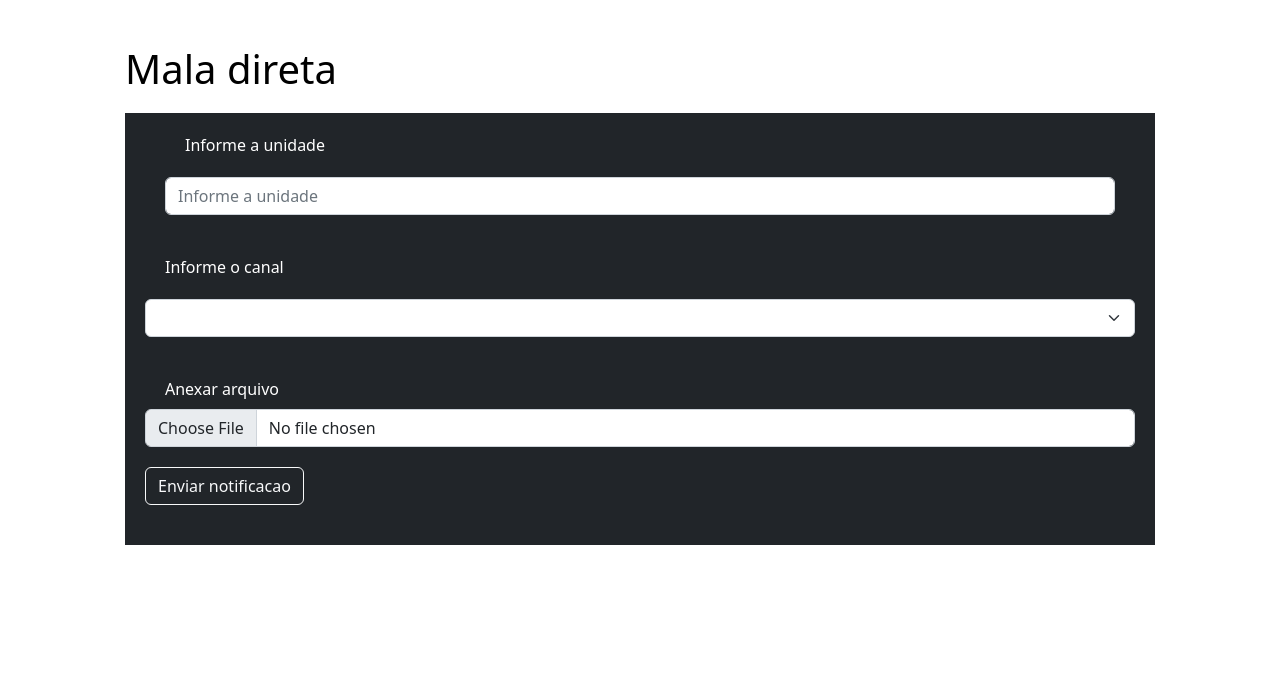
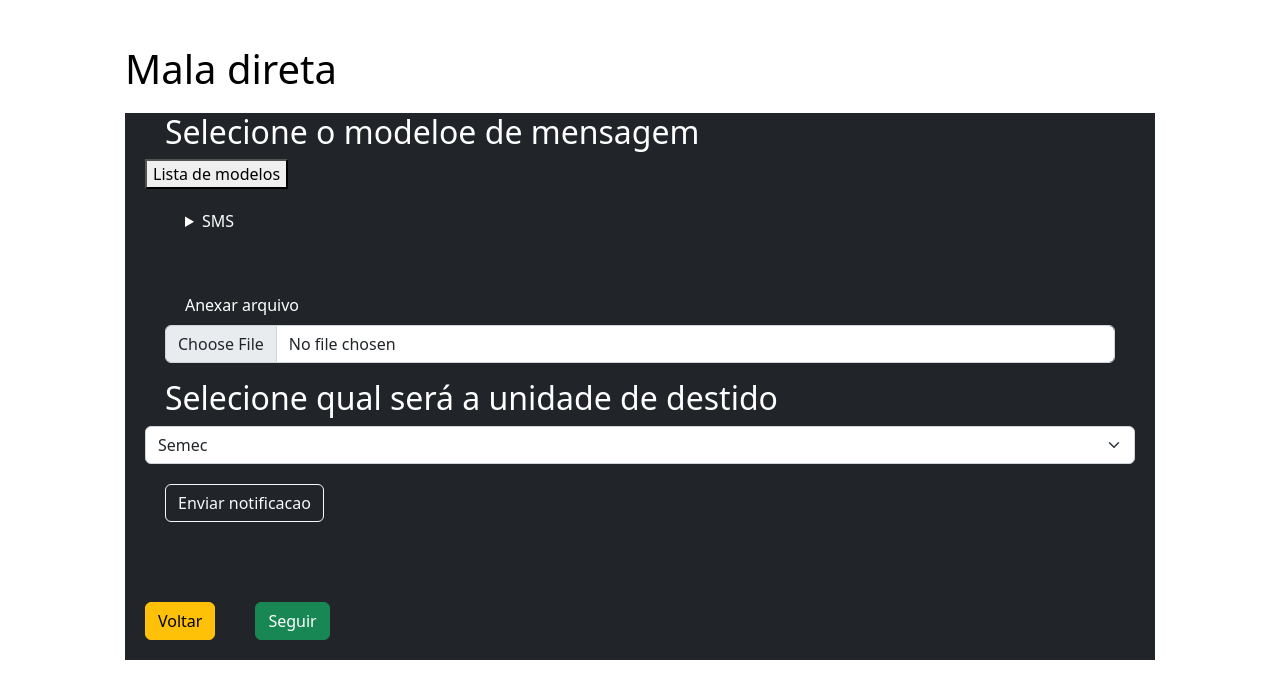
Before and after one commit to Tracker-Message/front-end, a Vue app in the folder tracker/: page /MalaDireta in a window 1280 px wide. Shown: the top 698 px of the page. Built offline with nearby package versions, Linux system fonts and the light colour scheme; the HTML template or start-up script is replaced by a standard one.

Commit message:
finalizando front

```diff
--- a/tracker/db/db.json
+++ b/tracker/db/db.json
@@ -10,6 +10,18 @@
       "name": "text",
       "content": "tt3et",
       "id": 2
+    },
+    {
+      "canal": null,
+      "name": null,
+      "content": null,
+      "id": 3
+    },
+    {
+      "canal": null,
+      "name": null,
+      "content": null,
+      "id": 4
     }
   ],
   "canais": [
@@ -26,6 +38,16 @@
       "id": 5
     }
   ],
-  "mala-direta": [],
+  "mala-direta": [
+    {
+      "name": "Semec",
+      "id": 1
+    },
+    {
+      "name": "Semge",
+      "id": 2
+    }
+  ],
   "status": []
+
 }
--- a/tracker/src/router/index.js
+++ b/tracker/src/router/index.js
@@ -2,6 +2,8 @@ import { createRouter, createWebHistory } from 'vue-router'
 import Modelo from '../views/Modelo.vue'
 import Home from '../views/Home.vue'
 import Canal from '../views/Canal.vue'
+import Status from '../views/Status.vue'
+
 import Unidade from '../views/Unidade.vue'
 import MalaDireta from '../views/MalaDireta.vue'
 import Menu from '../views/Menu.vue'
@@ -48,6 +50,11 @@ const router = createRouter({
       name: 'MyCanais',
       component: MyTable
     },
+    {
+      path: '/Status',
+      name: 'Status',
+      component: Status
+    },
   {
   path: '/Menu',
   name: 'Menu',
--- a/tracker/src/views/Canal.vue
+++ b/tracker/src/views/Canal.vue
@@ -25,7 +25,12 @@ label="Informe o canal"
 </div>
 
 </form>
-
+<a href="/" class="btn btn-warning" type="submit" value="Submit">
+    Voltar
+</a>
+<a href="/Modelo" class="btn btn-success" type="submit" value="Submit">
+    Seguir
+</a>
 </template>
 
 <script>
--- a/tracker/src/views/MalaDireta.vue
+++ b/tracker/src/views/MalaDireta.vue
@@ -3,31 +3,40 @@
 <h1>Mala direta</h1>
 
 <div class="bg-dark" >
+<form>
+    <h2>Selecione o modeloe de mensagem</h2>
+<button>Lista de modelos</button>
 
-<Input
-type="text"
-name="unidade"
-placeholder="Informe a unidade"
-label="Informe a unidade"
-
-/>
-
-
-<Select
-labelSelect="Informe o canal"
-/>
-
+<details>
+    <summary>SMS</summary>
+    <p>Este é tudo</p>
+    <button>Selecionar</button>
+</details>
 
 <InputFile
 labelFile="Anexar arquivo"
 
 />
 
+ <h2>Selecione qual será a unidade de destido</h2>
+<select class="form-select" size="1" aria-label="multiple select">
+<option>Semec</option>
+<option>Semed</option>
+</select>
 
 <Button
 criarModelo="Enviar notificacao"
 />
+
 <br/>
+</form>
+<a href="/Modelo" class="btn btn-warning" type="submit" value="Submit">
+    Voltar
+</a>
+
+<a href="/Status" class="btn btn-success" type="submit" value="Submit">
+    Seguir
+</a>
 </div>
 </div>
 
@@ -60,4 +69,7 @@ export default{
 h1{
     color: black;
 }
+details{
+    color: white;
+}
 </style>
--- a/tracker/src/views/Modelo.vue
+++ b/tracker/src/views/Modelo.vue
@@ -25,6 +25,11 @@ v-model="canal" id="canal"
     <option>Este é o modelo 1</option>
       <option>Este é o modelo 2</option>
 </select>
+
+<button class="btn btn-primary" @click="ExibirCadastroModelo">Criar</button>
+
+<div v-show="CriarModelo">
+
 <Input
 type="text"
 v-model="name"
@@ -43,13 +48,18 @@ label="Conteúdo"
  criarModelo="Adicionar modelo"
  />
 
-
+</div>
 <a href="MyModelos" class="btn btn-primary" type="submit" value="Submit">
     Acessar modelos
 </a>
 
+<a href="/Unidade" class="btn btn-warning" type="submit" value="Submit">
+    Voltar
+</a>
 
-
+<a href="/Unidade" class="btn btn-success" type="submit" value="Submit">
+    Seguir
+</a>
 </form>
 <br/>
 
@@ -76,7 +86,8 @@ export default{
             canal:null,
             name:null,
             content:null,
-            canais:[]
+            canais:[],
+            CriarModelo:false
         }
     },
     methods:{
@@ -126,6 +137,9 @@ export default{
             this.content="";
             this.canais="";
             console.log("teste 2", res)
+        },
+        ExibirCadastroModelo(){
+            this.CriarModelo=!this.CriarModelo;
         }
 
     },
--- /dev/null
+++ b/tracker/src/views/Status.vue
@@ -0,0 +1,37 @@
+<template>
+<div class="bg-dark" >
+<form>
+<h2>Status de rastreamento da mensagem</h2>
+
+<h2>Cadastrar</h2>
+
+<Input name="name" />
+
+<Button
+ criarModelo="Cadastrar"
+ />
+<!--Lista -->
+</form>
+<a href="/MalaDireta" class="btn btn-warning" type="submit" value="Submit">
+    Voltar
+</a>
+
+<a href="/" class="btn btn-success" type="submit" value="Submit">
+    Finalizar
+</a>
+</div>
+</template>
+
+<script>
+   import Input from '../components/input/Input.vue';
+import Button from '../components/button/Button.vue';
+
+export default {
+
+    name:'Status',
+    components:{
+        Input,
+        Button
+    }
+}
+</script>
--- a/tracker/src/views/Unidade.vue
+++ b/tracker/src/views/Unidade.vue
@@ -1,37 +1,68 @@
 <template>
 <div class="bg-dark">
-<h2>Escolha a unidade </h2>
+    <form action=""
+  v-on:submit.prevent>
+<h2 >Escolha a unidade </h2>
 
-   <Input
-type="text"
-v-model="unidade"
-placeholder="Informe a unidade"
-label="Informe a Unidade"
-/>
-<h2>Unidades cadastradas</h2>
-<Table>
-  <h2> sudes</h2>
-   <h2> semed</h2>
-    <h2> semec</h2>
-    sudes
-    sudes
-</Table>
+<select class="form-select"
+size="1" aria-label="multiple select"
+>
+    <option></option>
+
+    </select>
 
 <a href="Modelo" class="btn btn-primary" type="submit" value="Submit">
 Selecionar
 </a>
+</form>
+   <Table>
+  <h2> sudes</h2>
+   <h2> semed</h2>
+    <h2> semec</h2>
 
+    </Table>
+<a href="/Modelo" class="btn btn-warning" type="submit" value="Submit">
+    Voltar
+</a>
+
+<a href="/MalaDireta" class="btn btn-success" type="submit" value="Submit">
+    Seguir
+</a>
 
 </div>
 </template>
 <script>
+import Select from '../components/select/Select.vue';
+import Table from '../components/table/Table.vue';
 
 export default {
-    name: 'Unidade'
+    name: "Unidade",
+    components: {
+    Select,
+    Table
+    },
+    data(){
+        return{
+            name:""
+        }
+    }, methods:{
+        async getUnidades(){
+    const req=await fetch("http://localhost:3000/unidades");
+
+       // method:"GET",
+        const data=await req.json();
+        this.unidades=data;
+        console.log(this.unidades)
+        }
+    },
+    mounted(){
+        this.getUnidades();
+    }
 }
+
 </script>
 <style>
-h2{
+.bg-dark h2{
     color:white;
 }
 </style>
```
